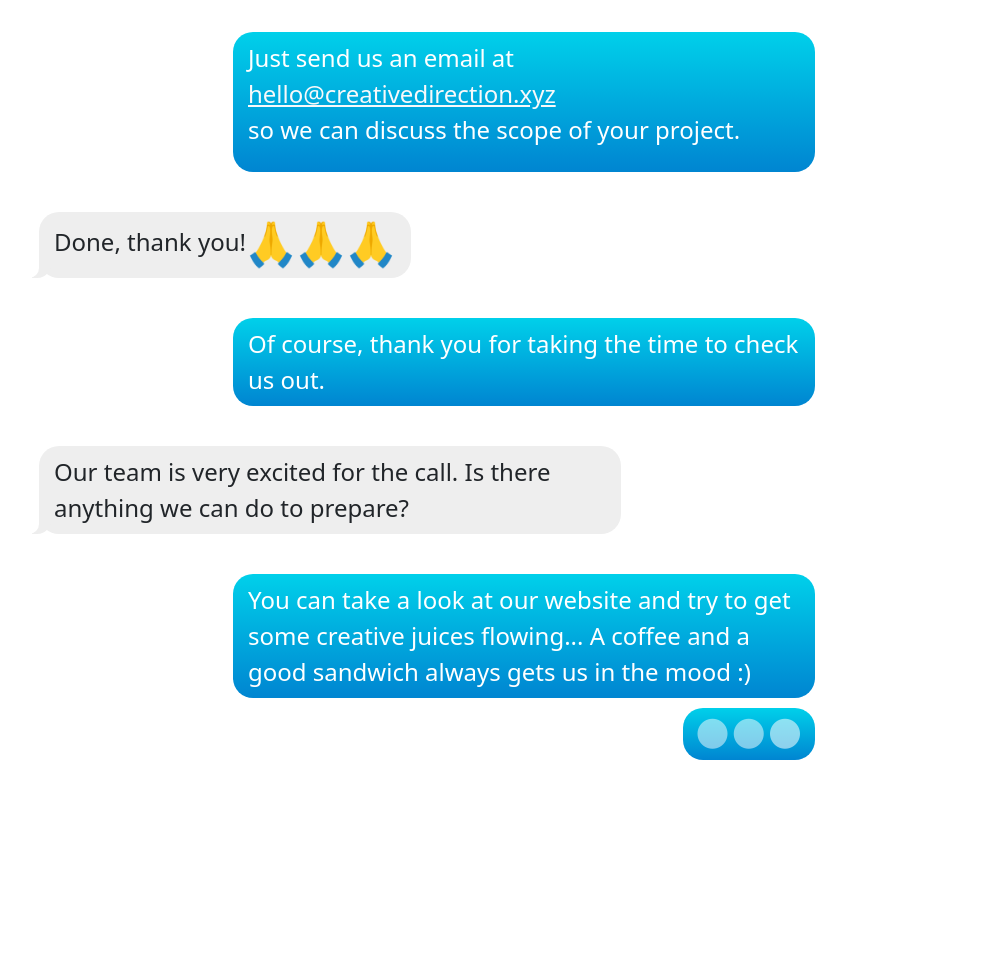
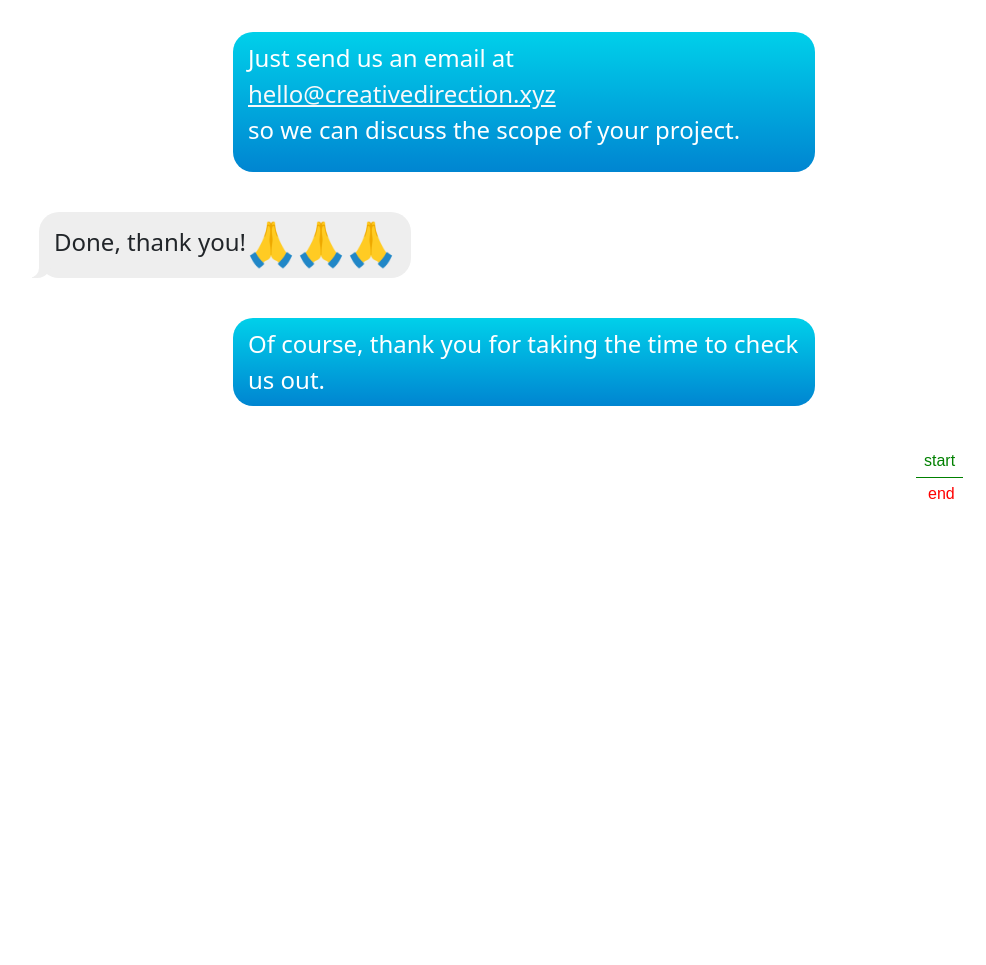
Before and after one commit to miguelfiguera/creativedirection_parallax, a plain HTML site: page index.html in a window 1280 px wide. Shown: the part 1607-2572 px from the top of the page, without its empty margins (213-1199 px from the left). After the commit the page ends 2480 px from the top, so only its background shows below. Drawn offline with nearby package versions, Linux system fonts and the light colour scheme.

Commit message:
Delete messages15 & 16,removes divs so everything has the same proportions.

```diff
--- a/index.html
+++ b/index.html
@@ -170,7 +170,7 @@
               </span>        </div>
       </div>
 
-      <div class="yours messages">
+      <div id="toErase" class="yours messages">
         <div id="sixteen" class="message last hidden">
             <span>
                 <i class="fa-solid fa-circle fa-lg sixteen"></i>
@@ -180,7 +180,7 @@
         </div>
       </div>
 
-      <div class="mine messages">
+      <div class="mine messages mt-0">
         <div id="seventeen" class="message last hidden">
             <span>
                 <i class="fa-solid fa-circle fa-lg seventeen"></i>
@@ -188,7 +188,7 @@
                 <i class="fa-solid fa-circle fa-lg seventeen"></i>
               </span>
         </div>
-        <div id="eighteen" class="message last hidden">
+        <div id="eighteen" class="message last hidden ">
             <span>
                 <i class="fa-solid fa-circle fa-lg eighteen"></i>
                 <i class="fa-solid fa-circle fa-lg eighteen"></i>
@@ -197,7 +197,7 @@
         </div>
 
       </div>
-      <div id="finalitico" style="height: 300px;"></div>
+      <div id="finalitico" style="height: 400px;"></div>
 
       <!--Closing tag for chat-->
     </div>
--- a/main.js
+++ b/main.js
@@ -13,7 +13,7 @@ const messages = [
     id: 2,
     type: "agency",
     content:
-      "We are a creativedirection.xyz - a multimedia creative agency and design studio in Brooklyn NY.",
+      "We are a creativedirection.xyz - a multimedia creative agency and design studio in Brooklyn, NY.",
   },
   {
     id: 3,
@@ -53,7 +53,7 @@ const messages = [
     id: 9,
     type: "agency",
     content:
-      "We offer a multitude of creative services ranging from Creative Direction, to Asset Design and Content Management.",
+      "We offer a multitude of creative services ranging from creative direction, to asset design and content management.",
   },
   {
     id: 10,
@@ -289,7 +289,10 @@ const addSixteen = () => {
   p.classList.add("my-0");
   x.appendChild(p);
   p.innerText = messages[15].content;
-  x.classList.remove("hidden");
+  //x.classList.remove("hidden");
+  t=document.getElementById('toErase')
+  x.remove()
+  t.remove()
 };
 const addSeventeen = () => {
   let x = document.getElementById("seventeen");
@@ -299,7 +302,8 @@ const addSeventeen = () => {
   p.classList.add("my-0");
   x.appendChild(p);
   p.innerText = messages[16].content;
-  x.classList.remove("hidden");
+  //x.classList.remove("hidden");
+  x.remove()
 };
 const addEighteen = () => {
   let x = document.getElementById("eighteen");
@@ -687,7 +691,7 @@ tl.to("#sixteen", {
     start: "top " + percentage,
     end: `bottom ` + percentage,
 
-    toggleClass: "hidden",
+    //toggleClass: "hidden",
 
 
     onLeave: function (self) {
@@ -712,10 +716,10 @@ tl.to(".seventeen", {
 tl.to("#seventeen", {
   scrollTrigger: {
     trigger: "#seventeen",
-    start: "top " + percentage,
-    end: `bottom ` + percentage,
-
-    toggleClass: "hidden",
+    start: "top-=100 " + percentage,
+    end: "top-=100 " + percentage,
+    // markers:true,
+    //toggleClass: "hidden",
 
 
     onLeave: function (self) {
@@ -730,9 +734,8 @@ animation(".eighteen");
 tl.to("#eighteen", {
   scrollTrigger: {
     trigger: "#eighteen",
-    start: "top " + percentage,
-    end: `bottom ` + percentage,
-
+    start: "top-=100 " + percentage,
+    end: "top-=100 " + percentage,
     toggleClass: "hidden",
 
 
@@ -746,10 +749,10 @@ tl.to("#eighteen", {
 tl.to("#finalitico", {
   scrollTrigger: {
     trigger: "#finalitico",
-    start: "top " + percentage,
-    end: "bottom " + percentage,
+    start: "top-=100 " + percentage,
+    end: "top-=100 " + percentage,
     toggleClass: "hidden",
-
+    markers:true,
 
     onLeave: function (self) {
       self.disable();
```
